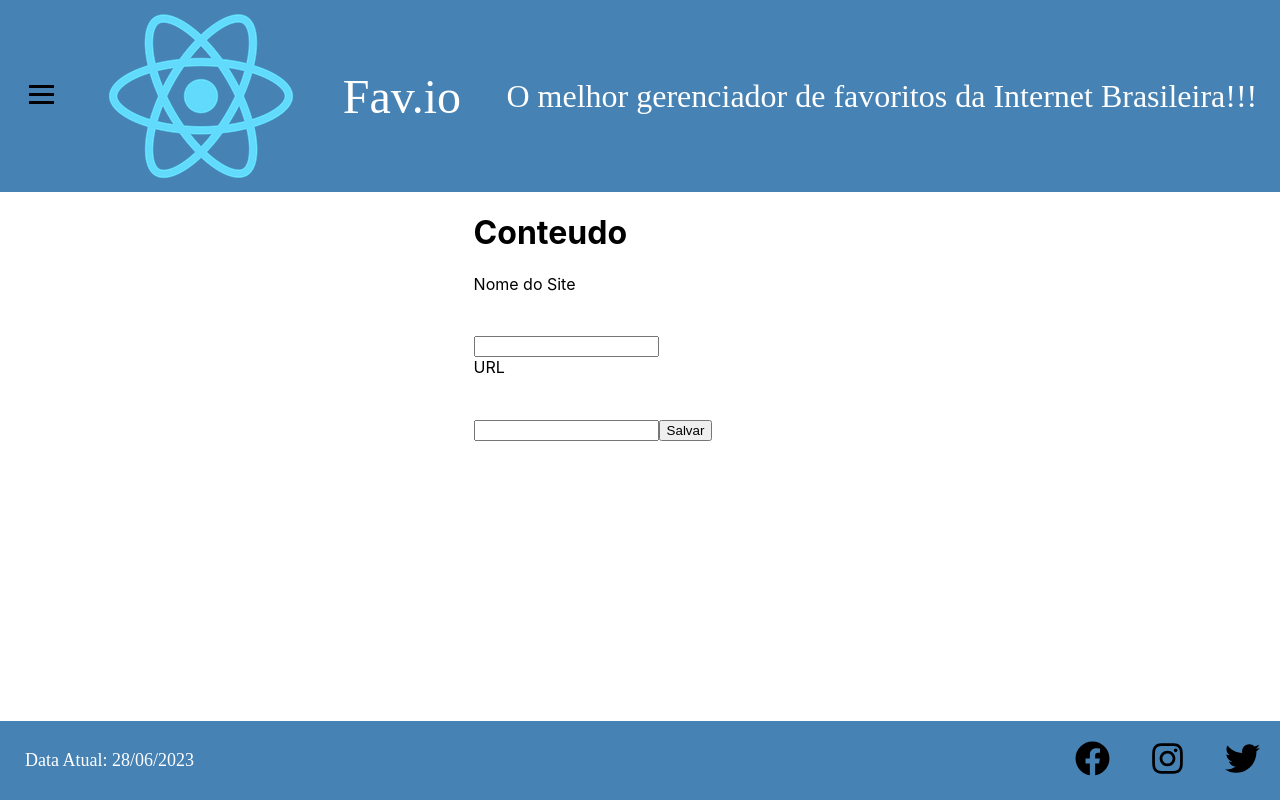
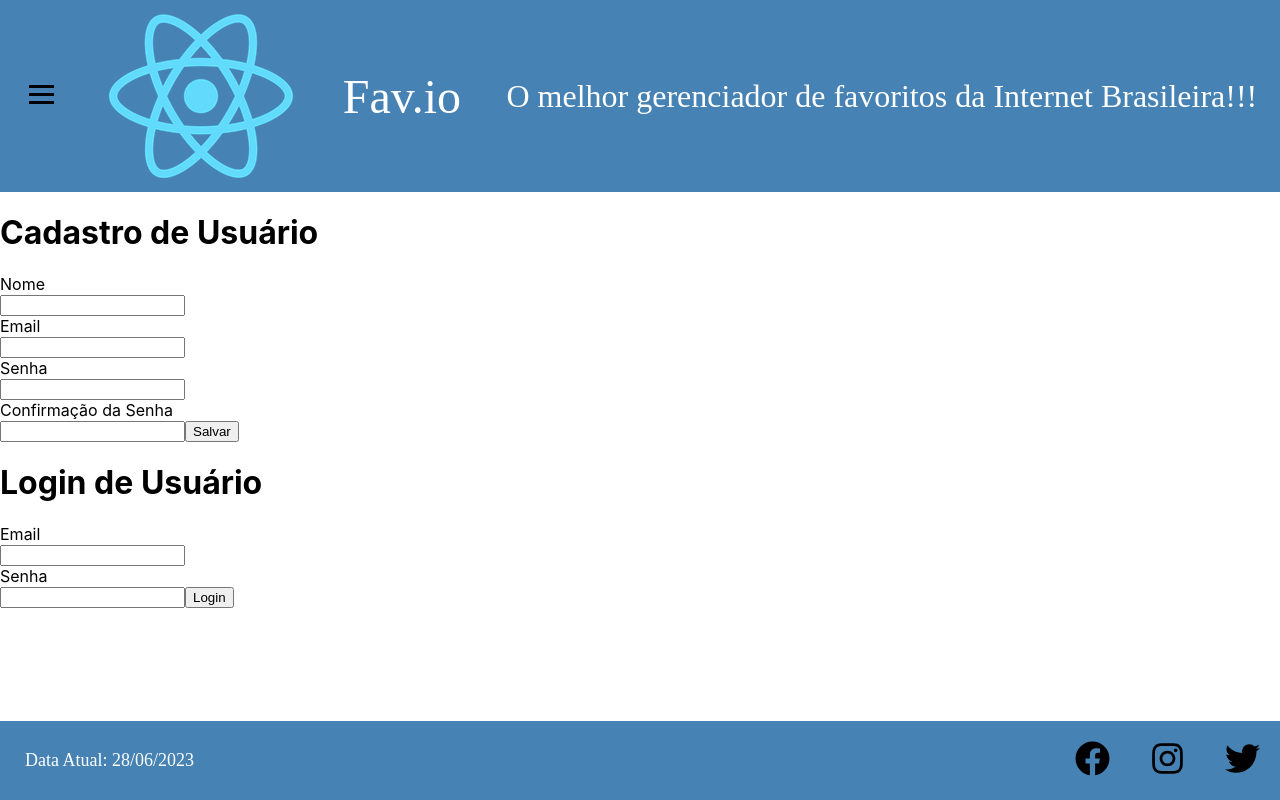
Before and after one commit to Josezinn/favio, a React (Create React App) app: page / in a window 1280 px wide. Built offline with nearby package versions, Linux system fonts and the light colour scheme.

Commit message:
Começo da Atv Avaliativa

```diff
--- a/src/App.js
+++ b/src/App.js
@@ -1,6 +1,8 @@
 import "./App.css";
 import Cabecalho from "./componentes/Cabecalho";
+import CadastroUsuario from "./componentes/CadastroUsuario";
 import Conteudo from "./componentes/Conteudo";
+import LoginUsuario from "./componentes/LoginUsuario";
 import Rodape from "./componentes/Rodape";
 import Estados from "./exemplos/Estados";
 /*
@@ -14,7 +16,9 @@ function App() {
     <>
 
       <Cabecalho logo="logo192.png" titulo="Fav.io" subtitulo="O melhor gerenciador de favoritos da Internet Brasileira!!!" />
-      <Conteudo />
+       <CadastroUsuario/>
+       <LoginUsuario/>
+      {/* <Conteudo /> */}
       {/*<Estados/>*/}
       <Rodape/>
     </>
--- /dev/null
+++ b/src/componentes/CadastroUsuario/index.jsx
@@ -0,0 +1,78 @@
+import React, { useState } from 'react'
+
+const CadastroUsuario = () => {
+    const [emailUsuario, setEmailUsuario] = useState("");
+    const [nomeUsuario, setNomeUsuario] = useState("");
+    const [senhaUsuario, setSenhaUsuario] = useState("");
+    const [confirmaSenhaUsuario, setConfirmaSenhaUsuario] = useState("");
+    const [usuarios, setUsuarios] = useState([])
+
+    function salvarCadastroUsuario() {
+        if(senhaUsuario !== confirmaSenhaUsuario) {
+            alert('As senhas não coincidem. Por favor, digite novamente.');
+        } else {
+            console.log("usuarios>>>:", usuarios);
+            console.log("estados>>>:", { nomeUsuario, emailUsuario });
+            setUsuarios([...usuarios, { nomeUsuario, emailUsuario, senhaUsuario}])
+            console.log("usuarios 2>>>:", usuarios);
+            localStorage.setItem("usuario", JSON.stringify(usuarios));
+        }
+      }
+
+  return (
+    <div>
+       <h1>Cadastro de Usuário</h1>
+       <form>
+
+        <label>Nome</label>
+        <br />
+        <input
+          name="nome"
+          onChange={(evento) => {
+            setNomeUsuario(evento.target.value);
+          }}
+        ></input>
+
+        <br />
+        <label>Email</label>
+        <br />
+        <input
+          type="email"
+          name="email"
+          onChange={(evento) => {
+            setEmailUsuario(evento.target.value);
+          }}
+        ></input>
+
+        <br />
+        <label>Senha</label>
+        <br />
+        <input
+          type="password"
+          name="password"
+          onChange={(evento) => {
+            setSenhaUsuario(evento.target.value);
+          }}
+        ></input>
+        <br />
+        <label>Confirmação da Senha</label>
+        <br />
+
+        <input
+          type="password"
+          name="password"
+          onChange={(evento) => {
+            setConfirmaSenhaUsuario(evento.target.value);
+          }}
+        ></input>
+
+
+        <input type="button" value="Salvar"
+        onClick={()=> salvarCadastroUsuario()}/>
+        {/*<button onClick={() => salvarFavorito}>Salvar</button>*/}
+      </form>
+    </div>
+  )
+}
+
+export default CadastroUsuario
--- /dev/null
+++ b/src/componentes/LoginUsuario/index.jsx
@@ -0,0 +1,51 @@
+import React, { useState } from 'react'
+
+const LoginUsuario = () => {
+    const [emailUsuario, setEmailUsuario] = useState("");
+    const [senhaUsuario, setSenhaUsuario] = useState("");
+
+    function realizarLogin(){
+        const usuarioProcurado = emailUsuario;
+        const usuariosCadastrados = localStorage.getItem("usuario");
+
+                if (usuariosCadastrados) {
+                    //Convertendo para objeto JS
+                    const usuarios = JSON.parse(usuariosCadastrados);
+                    console.log("Usuários recuperados do localStorage:", usuarios);
+                } else {
+                    console.log("Nenhum usuário encontrado no localStorage");
+                }
+    }
+  return (
+    <div>
+       <h1>Login de Usuário</h1>
+       <form>
+            <label>Email</label>
+            <br />
+            <input
+            type="email"
+            name="email"
+            onChange={(evento) => {
+                setEmailUsuario(evento.target.value);
+            }}
+            ></input>
+
+            <br />
+            <label>Senha</label>
+            <br />
+            <input
+            type="password"
+            name="password"
+            onChange={(evento) => {
+                setSenhaUsuario(evento.target.value);
+            }}
+            ></input>
+
+            <input type="button" value="Login"
+            onClick={()=> realizarLogin()}/>
+         </form>
+    </div>
+  )
+}
+
+export default LoginUsuario
```
Also changed, not shown: src/App.1.js (added, +24 -0 lines), src/componentes/CadastroUsuario/CadastroUsuario.module.css (added).
